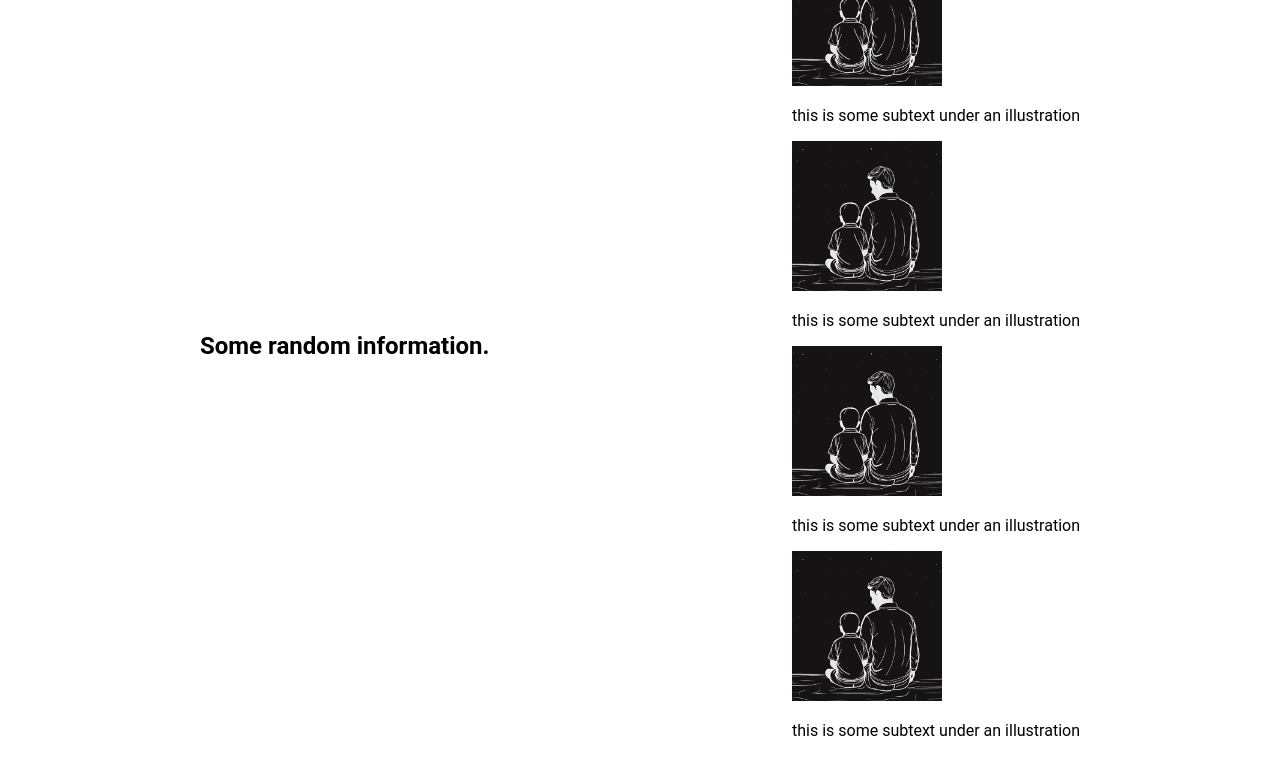
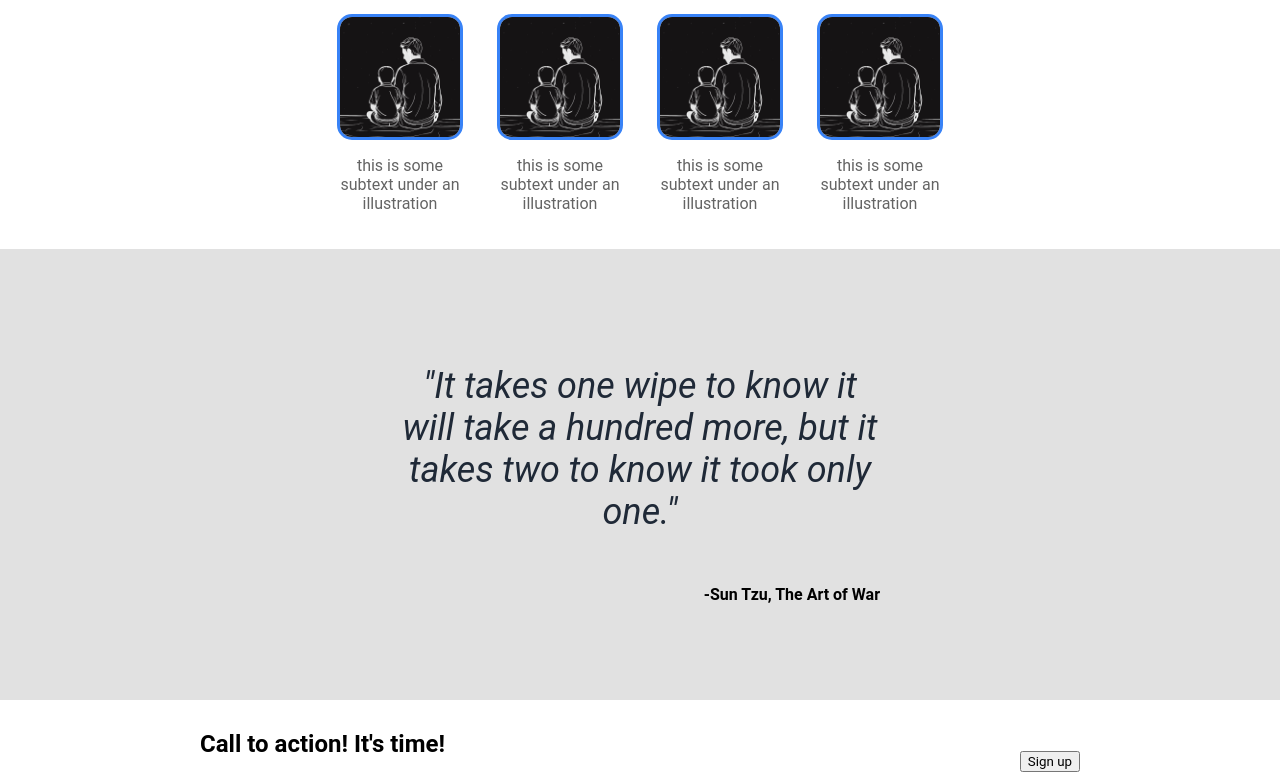
Before and after one commit to Sebylski/landing-page, a plain HTML site: page index.html in a window 1280 px wide. Shown: the part 442-1217 px from the top of the page. Drawn offline with Linux system fonts and the light colour scheme.

Commit message:
Style information and quote sections

```diff
--- a/index.html
+++ b/index.html
@@ -35,19 +35,19 @@
 
             <div class="info-block">
                 <img src="placeholder-image.jpg" alt="Picture of a dad sitting with his son, looking into space." class="info-placeholder-image">
-                <p>this is some subtext under an illustration</p>
+                <p class="subtext">this is some subtext under an illustration</p>
             </div>
             <div class="info-block">
                 <img src="placeholder-image.jpg" alt="Picture of a dad sitting with his son, looking into space." class="info-placeholder-image">
-                <p>this is some subtext under an illustration</p>
+                <p class="subtext">this is some subtext under an illustration</p>
             </div>
             <div class="info-block">
                 <img src="placeholder-image.jpg" alt="Picture of a dad sitting with his son, looking into space." class="info-placeholder-image">
-                <p>this is some subtext under an illustration</p>
+                <p class="subtext">this is some subtext under an illustration</p>
             </div>
             <div class="info-block">
                 <img src="placeholder-image.jpg" alt="Picture of a dad sitting with his son, looking into space." class="info-placeholder-image">
-                <p>this is some subtext under an illustration</p>
+                <p class="subtext">this is some subtext under an illustration</p>
             </div>
 
         </div>
--- a/styles.css
+++ b/styles.css
@@ -77,6 +77,52 @@
     border: none;
 }
 
+.info-section {
+    display: flex;
+    flex-direction: column;
+}
+
+.info-content {
+    display: flex;
+    align-items: center;
+    gap: 30px;
+    padding: 10px 100px;
+}
+
+.info-block {
+    display: flex;
+    flex-direction: column;
+    align-items: center;
+    justify-content: center;
+}
+
+.subtext {
+    text-align: center;
+    max-width: 130px;
+    color: rgb(100, 100, 100);
+}
+
+.quote-section {
+    display: flex;
+    flex-direction: column;
+    justify-content: center;
+    align-items: center;
+    background-color: rgb(225, 225, 225);
+    padding: 80px 400px;
+}
+
+.quote {
+    color: #1F2937;
+    font-size: 36px;
+    font-style: italic;
+    text-align: center;
+}
+
+.quote-author {
+    align-self: flex-end;
+    font-weight: 700;
+}
+
 
 
 .title-image {
@@ -85,6 +131,8 @@
 }
 
 .info-placeholder-image {
-    width: 150px;
+    width: 120px;
+    border-radius: 15px;
+    border: #3882F6 solid 3px;
     height: auto;
 }
```
